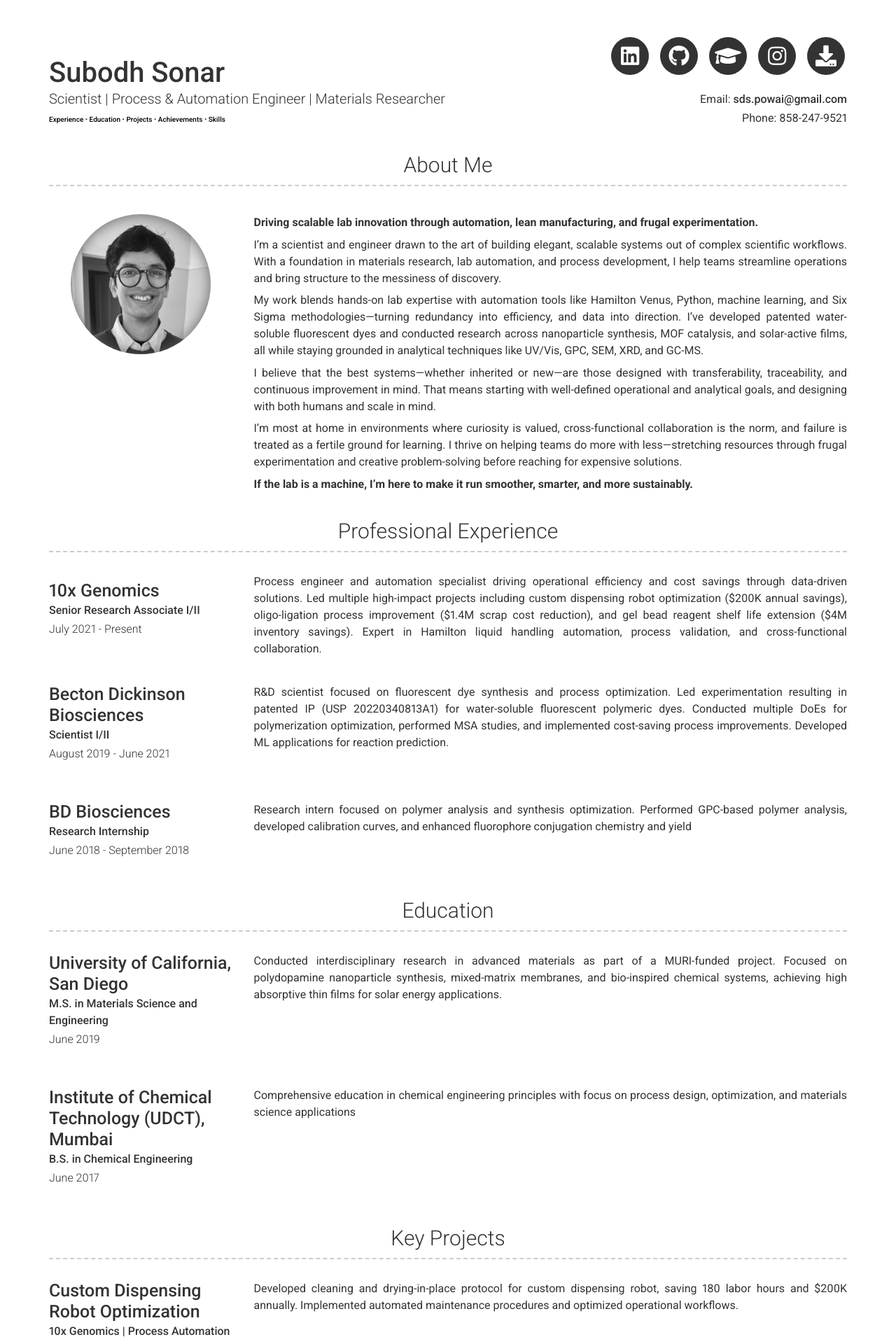
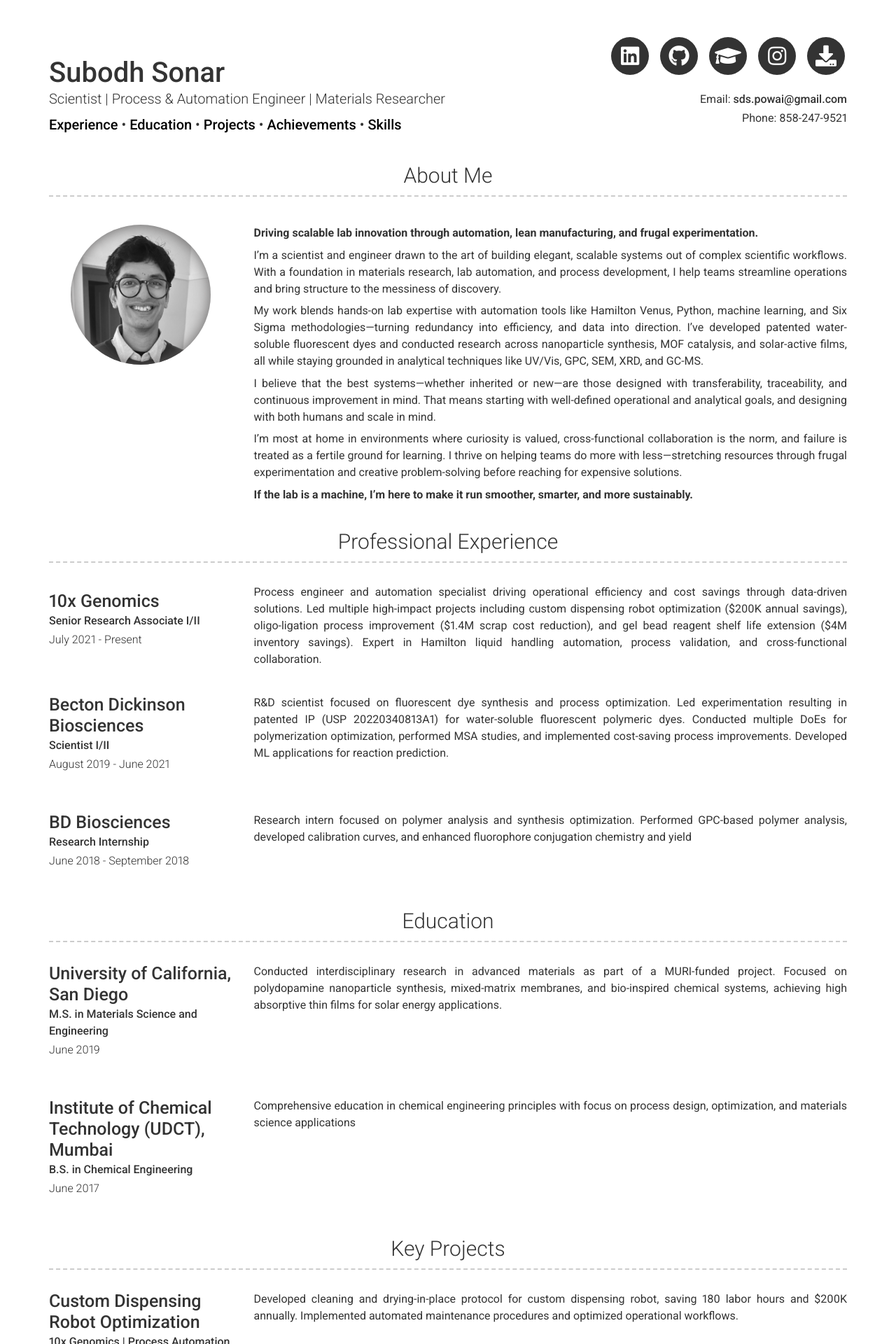
Before and after one commit to subodh122/subodh122.github.io, a Jekyll site: the page built from index.md, in a window 1280 px wide. Shown: the top 1920 px of the page at 70% size. Built offline with Jekyll 4.4.1, drawn with Linux system fonts in a browser that asks for light colours; nearby versions of some CDN libraries.

Commit message:
Increase navigation font size to 2.0em for better visibility

```diff
--- a/_includes/header.html
+++ b/_includes/header.html
@@ -3,7 +3,7 @@
     <div class="col-xs-12 col-sm-6 col-md-6 col-lg-8 header-left">
       <h1>{{ site.name | escape }}</h1>
       <h2>{{ site.title | escape }}</h2>
-      <div style="text-align: left; margin: 10px 0; font-size: 1em;">
+      <div style="text-align: left; margin: 10px 0; font-size: 2.0em;">
         <a href="#professional-experience" style="color: black; text-decoration: none; font-weight: 500;">Experience</a> •
         <a href="#education" style="color: black; text-decoration: none; font-weight: 500;">Education</a> •
         <a href="#key-projects" style="color: black; text-decoration: none; font-weight: 500;">Projects</a> •
```
